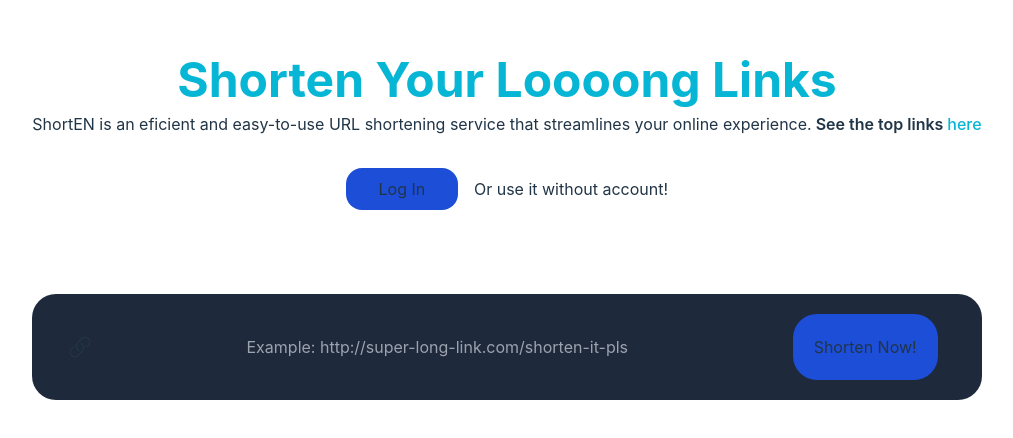
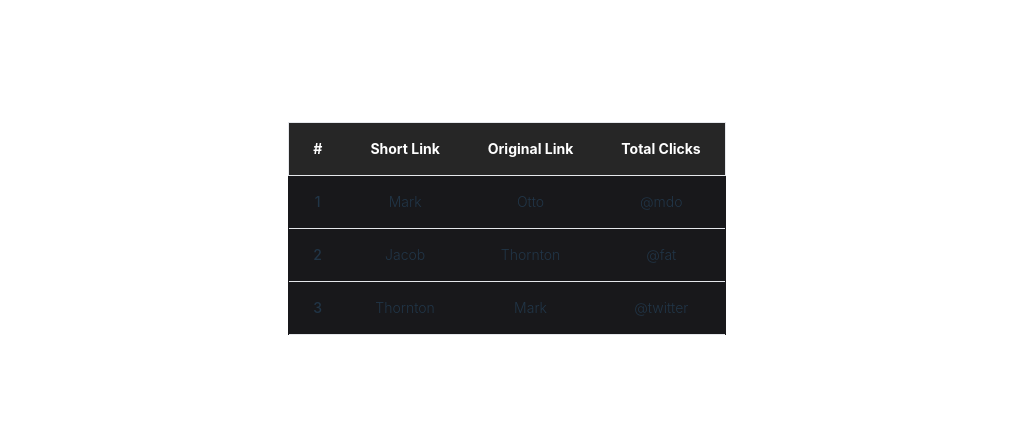
Before and after one commit to caiocesar333/URL-Shortener, a Vue app in the folder frontend/: page / in a window 1280 px wide. Shown: the part 172-610 px from the top of the page, without its empty margins (133-1146 px from the left). Built offline with nearby package versions, Linux system fonts and the light colour scheme.

Commit message:
feat: adding frontend topLinks page

```diff
--- a/frontend/src/App.vue
+++ b/frontend/src/App.vue
@@ -1,9 +1,10 @@
 <script setup lang="ts">
-import Home from './layouts/Home.vue';
+// import Home from './layouts/Home.vue';
 // import Login from './layouts/Login.vue';
 // import SignUp from './layouts/SignUp.vue'
+import TopLinks from './layouts/TopLinks.vue';
 </script>
 
 <template>
- <Home/>
+ <TopLinks/>
 </template>
--- a/frontend/src/layouts/TopLinks.vue
+++ b/frontend/src/layouts/TopLinks.vue
@@ -0,0 +1,41 @@
+<template>
+    <div class="flex flex-col">
+        <div class="overflow-x-auto sm:-mx-6 lg:-mx-8">
+          <div class="inline-block min-w-full py-2 sm:px-6 lg:px-8">
+            <div class="overflow-hidden">
+              <table class="min-w-full text-center text-sm font-light bg-zinc-900">
+                <thead
+                  class="border rounded-xl bg-neutral-800 font-medium text-white dark:border-neutral-500 dark:bg-neutral-900">
+                  <tr>
+                    <th scope="col" class=" px-6 py-4">#</th>
+                    <th scope="col" class=" px-6 py-4">Short Link</th>
+                    <th scope="col" class=" px-6 py-4">Original Link</th>
+                    <th scope="col" class=" px-6 py-4">Total Clicks</th>
+                  </tr>
+                </thead>
+                <tbody>
+                  <tr class="border-b dark:border-neutral-500">
+                    <td class="whitespace-nowrap  px-6 py-4 font-medium">1</td>
+                    <td class="whitespace-nowrap  px-6 py-4">Mark</td>
+                    <td class="whitespace-nowrap  px-6 py-4">Otto</td>
+                    <td class="whitespace-nowrap  px-6 py-4">@mdo</td>
+                  </tr>
+                  <tr class="border-b dark:border-neutral-500">
+                    <td class="whitespace-nowrap  px-6 py-4 font-medium">2</td>
+                    <td class="whitespace-nowrap  px-6 py-4 ">Jacob</td>
+                    <td class="whitespace-nowrap  px-6 py-4">Thornton</td>
+                    <td class="whitespace-nowrap  px-6 py-4">@fat</td>
+                  </tr>
+                  <tr class="border-b dark:border-neutral-500">
+                    <td class="whitespace-nowrap  px-6 py-4 font-medium">3</td>
+                    <td class="whitespace-nowrap  px-6 py-4">Thornton</td>
+                    <td class="whitespace-nowrap  px-6 py-4">Mark</td>
+                    <td class="whitespace-nowrap  px-6 py-4">@twitter</td>
+                  </tr>
+                </tbody>
+              </table>
+            </div>
+          </div>
+        </div>
+      </div>
+</template>
```
